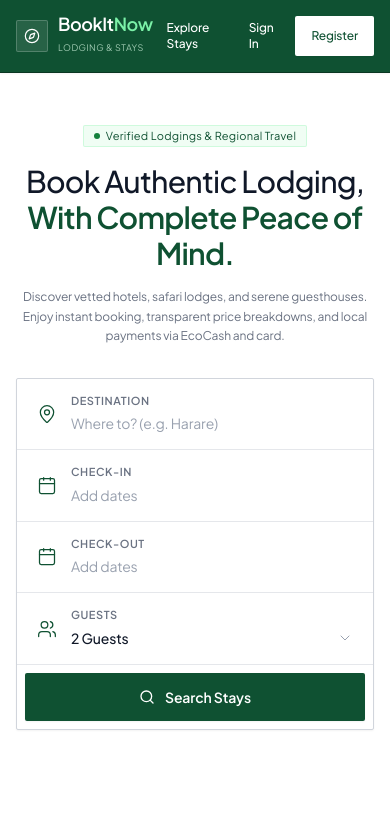
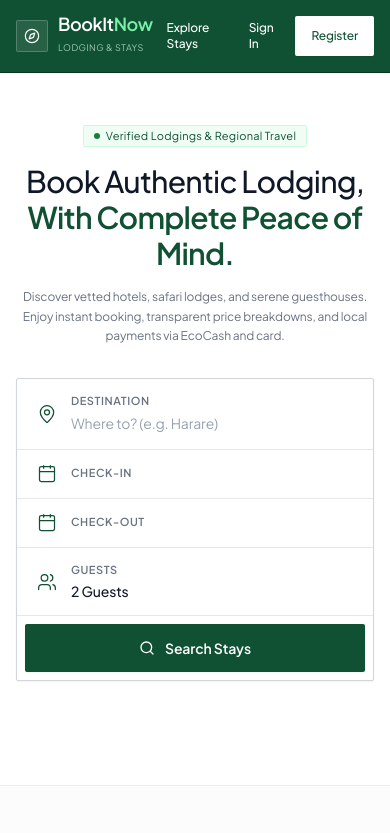
Before and after one commit to recallmabika/BookItNow, a Next.js app in the folder web/: page / in a window 390 px wide. Shown: the top 833 px of the page. Built offline with nearby package versions, Linux system fonts and the light colour scheme.

Commit message:
fix(searchbar): remove duplicate date placeholders and switch guests to custom click dropdown matching reference

```diff
--- a/web/src/app/globals.css
+++ b/web/src/app/globals.css
@@ -78,14 +78,20 @@ span.flatpickr-weekday {
 }
 
 /* Ensure flatpickr altInput replaces the target input cleanly without duplicate labels */
-input.flatpickr-input {
+input.flatpickr-input[type="hidden"],
+input.flatpickr-input:not(.input) {
   display: none !important;
+  visibility: hidden !important;
+  height: 0 !important;
+  width: 0 !important;
+  position: absolute !important;
+  pointer-events: none !important;
 }
+
+input.flatpickr-input.input,
 input.flatpickr-input.form-control,
-input.flatpickr-input[type="text"] {
+input[type="text"].flatpickr-input {
   display: block !important;
-}
-.flatpickr-input.form-control {
   background: transparent !important;
   border: none !important;
   box-shadow: none !important;
@@ -95,7 +101,8 @@ input.flatpickr-input[type="text"] {
   color: #111827 !important;
   width: 100% !important;
 }
-.flatpickr-input.form-control:focus {
+
+input.flatpickr-input:focus {
   outline: none !important;
   box-shadow: none !important;
 }
--- a/web/src/components/SearchBar.tsx
+++ b/web/src/components/SearchBar.tsx
@@ -2,7 +2,7 @@
 
 import { useState, useEffect, useRef } from "react";
 import { useRouter } from "next/navigation";
-import { Search, MapPin, Calendar as CalendarIcon, Users, ChevronDown } from "lucide-react";
+import { Search, MapPin, Calendar as CalendarIcon, Users } from "lucide-react";
 import flatpickr from "flatpickr";
 
 export default function SearchBar() {
@@ -11,9 +11,21 @@ export default function SearchBar() {
   const [checkIn, setCheckIn] = useState("");
   const [checkOut, setCheckOut] = useState("");
   const [guests, setGuests] = useState("2");
+  const [guestsOpen, setGuestsOpen] = useState(false);
 
   const checkInRef = useRef<HTMLInputElement | null>(null);
   const checkOutRef = useRef<HTMLInputElement | null>(null);
+  const guestsRef = useRef<HTMLDivElement | null>(null);
+
+  useEffect(() => {
+    const handleClickOutside = (e: MouseEvent) => {
+      if (guestsRef.current && !guestsRef.current.contains(e.target as Node)) {
+        setGuestsOpen(false);
+      }
+    };
+    document.addEventListener("mousedown", handleClickOutside);
+    return () => document.removeEventListener("mousedown", handleClickOutside);
+  }, []);
 
   useEffect(() => {
     let fpIn: any = null;
@@ -22,10 +34,8 @@ export default function SearchBar() {
     if (checkInRef.current) {
       fpIn = flatpickr(checkInRef.current, {
         minDate: "today",
-        dateFormat: "Y-m-d",
-        altInput: true,
-        altFormat: "M j, Y",
-        altInputClass: "w-full bg-transparent text-gray-900 text-sm font-medium outline-none focus:outline-none cursor-pointer placeholder:text-gray-400 placeholder:font-normal",
+        dateFormat: "M j, Y",
+        allowInput: false,
         onChange: (selectedDates) => {
           if (selectedDates.length > 0) {
             const dStr = selectedDates[0].toISOString().split("T")[0];
@@ -43,10 +53,8 @@ export default function SearchBar() {
     if (checkOutRef.current) {
       fpOut = flatpickr(checkOutRef.current, {
         minDate: "today",
-        dateFormat: "Y-m-d",
-        altInput: true,
-        altFormat: "M j, Y",
-        altInputClass: "w-full bg-transparent text-gray-900 text-sm font-medium outline-none focus:outline-none cursor-pointer placeholder:text-gray-400 placeholder:font-normal",
+        dateFormat: "M j, Y",
+        allowInput: false,
         onChange: (selectedDates) => {
           if (selectedDates.length > 0) {
             const dStr = selectedDates[0].toISOString().split("T")[0];
@@ -129,25 +137,49 @@ export default function SearchBar() {
       </div>
 
       {/* Guests */}
-      <div className="w-full md:w-52 flex items-center gap-3.5 px-5 py-3.5 hover:bg-gray-50/70 focus-within:bg-gray-50/90 transition-colors">
+      <div
+        ref={guestsRef}
+        className="w-full md:w-52 relative flex items-center gap-3.5 px-5 py-3.5 hover:bg-gray-50/70 focus-within:bg-gray-50/90 transition-colors cursor-pointer"
+        onClick={() => setGuestsOpen((prev) => !prev)}
+      >
         <Users className="w-5 h-5 text-[#0F5132] shrink-0 stroke-[1.5]" />
-        <div className="w-full text-left relative">
-          <label className="block text-[11px] font-semibold tracking-wider text-gray-500 uppercase mb-0.5">
+        <div className="w-full text-left select-none">
+          <label className="block text-[11px] font-semibold tracking-wider text-gray-500 uppercase mb-0.5 pointer-events-none">
             Guests
           </label>
-          <select
-            value={guests}
-            onChange={(e) => setGuests(e.target.value)}
-            className="w-full bg-transparent text-gray-900 text-sm font-medium outline-none focus:outline-none cursor-pointer appearance-none pr-5"
-          >
-            <option value="1">1 Guest</option>
-            <option value="2">2 Guests</option>
-            <option value="3">3 Guests</option>
-            <option value="4">4 Guests</option>
-            <option value="5">5+ Guests</option>
-          </select>
-          <ChevronDown className="w-4 h-4 text-gray-400 absolute right-0 bottom-1 pointer-events-none stroke-[1.5]" />
+          <div className="text-gray-900 text-sm font-medium">
+            {guests === "1" ? "1 Guest" : guests === "5" ? "5+ Guests" : `${guests} Guests`}
+          </div>
         </div>
+
+        {/* Custom Dropdown Menu matching user reference image */}
+        {guestsOpen && (
+          <div className="absolute left-0 right-0 top-full mt-1 bg-white border border-gray-200 rounded-xs shadow-xl z-[9999] py-1 divide-y divide-gray-50 animate-fade-in">
+            {[
+              { val: "1", label: "1 Guest" },
+              { val: "2", label: "2 Guests" },
+              { val: "3", label: "3 Guests" },
+              { val: "4", label: "4 Guests" },
+              { val: "5", label: "5+ Guests" },
+            ].map((item) => (
+              <div
+                key={item.val}
+                onClick={(e) => {
+                  e.stopPropagation();
+                  setGuests(item.val);
+                  setGuestsOpen(false);
+                }}
+                className={`px-4 py-2.5 text-xs sm:text-sm font-medium transition-colors cursor-pointer ${
+                  guests === item.val
+                    ? "bg-[#E8F5E9] text-[#0F5132]"
+                    : "text-gray-800 hover:bg-gray-50"
+                }`}
+              >
+                {item.label}
+              </div>
+            ))}
+          </div>
+        )}
       </div>
 
       {/* Search Button */}
```
